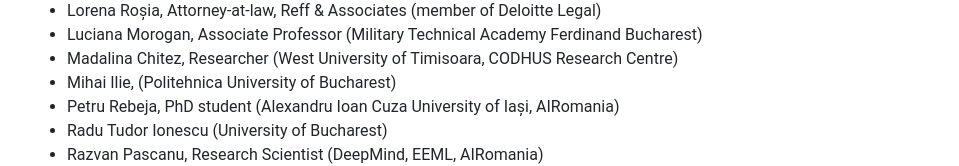
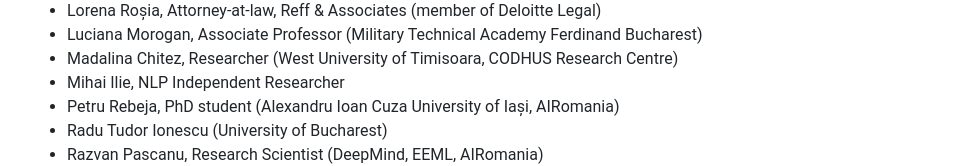
Before and after one commit to LiroBenchmark/LiroBenchmark.github.io, a React (Create React App) app: page /ro_benchmark_leaderboard/about in a window 1280 px wide. Shown: the part 990-1156 px from the top of the page, without its empty margins (160-1119 px from the left). Built offline with nearby package versions, Linux system fonts and the light colour scheme; what webfontloader would draw is missing.

Commit message:
Updated affiliation for team members

```diff
--- a/src/Components/AboutPage.js
+++ b/src/Components/AboutPage.js
@@ -51,7 +51,7 @@
       <li>Lorena Roșia, Attorney-at-law, Reff & Associates (member of Deloitte Legal)</li>
       <li>Luciana Morogan, Associate Professor (Military Technical Academy Ferdinand Bucharest)</li>
       <li>Madalina Chitez, Researcher (West University of Timisoara, CODHUS Research Centre)</li>
-      <li>Mihai Ilie, (Politehnica University of Bucharest)</li>
+      <li>Mihai Ilie, NLP Independent Researcher</li>
       <li>Petru Rebeja, PhD student (Alexandru Ioan Cuza University of Iași, AIRomania)</li>
       <li>Radu Tudor Ionescu (University of Bucharest)</li>
       <li>Razvan Pascanu, Research Scientist (DeepMind, EEML, AIRomania)</li>
```
